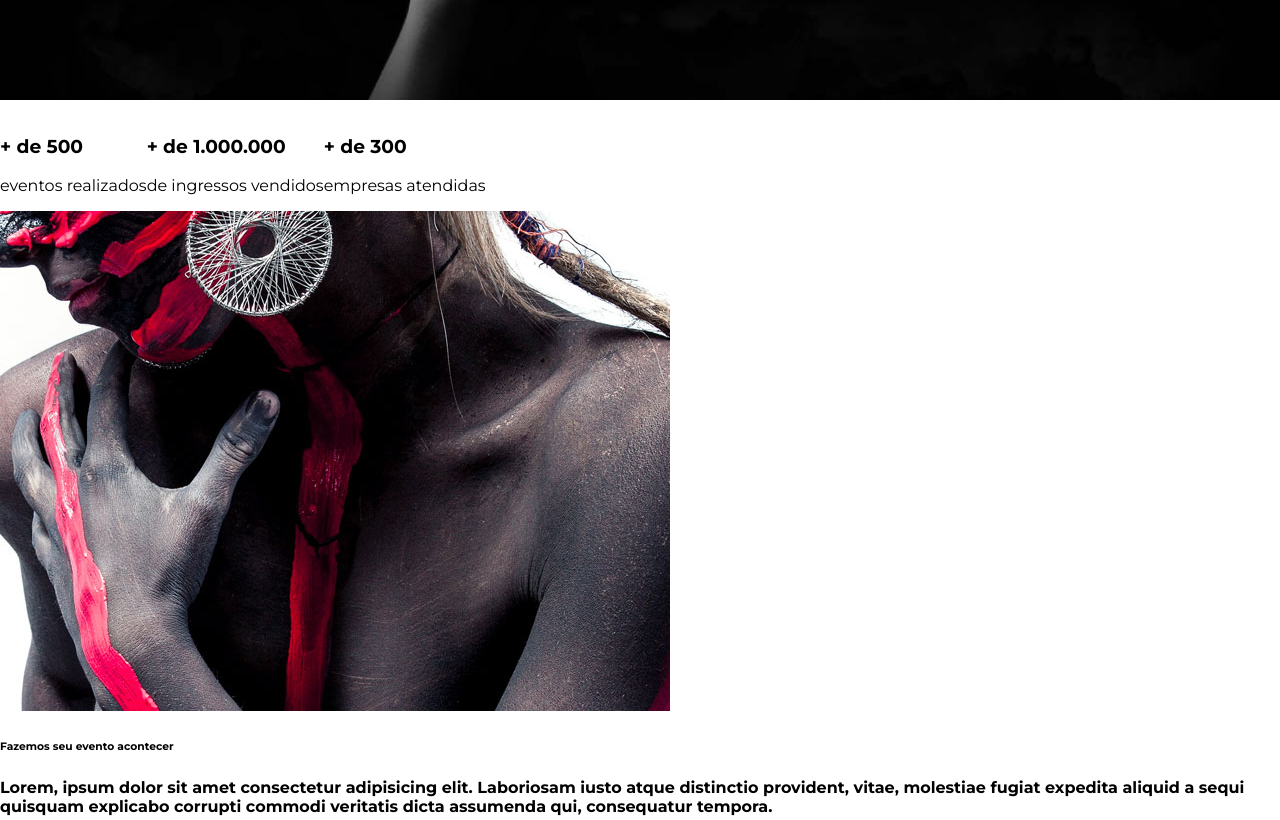
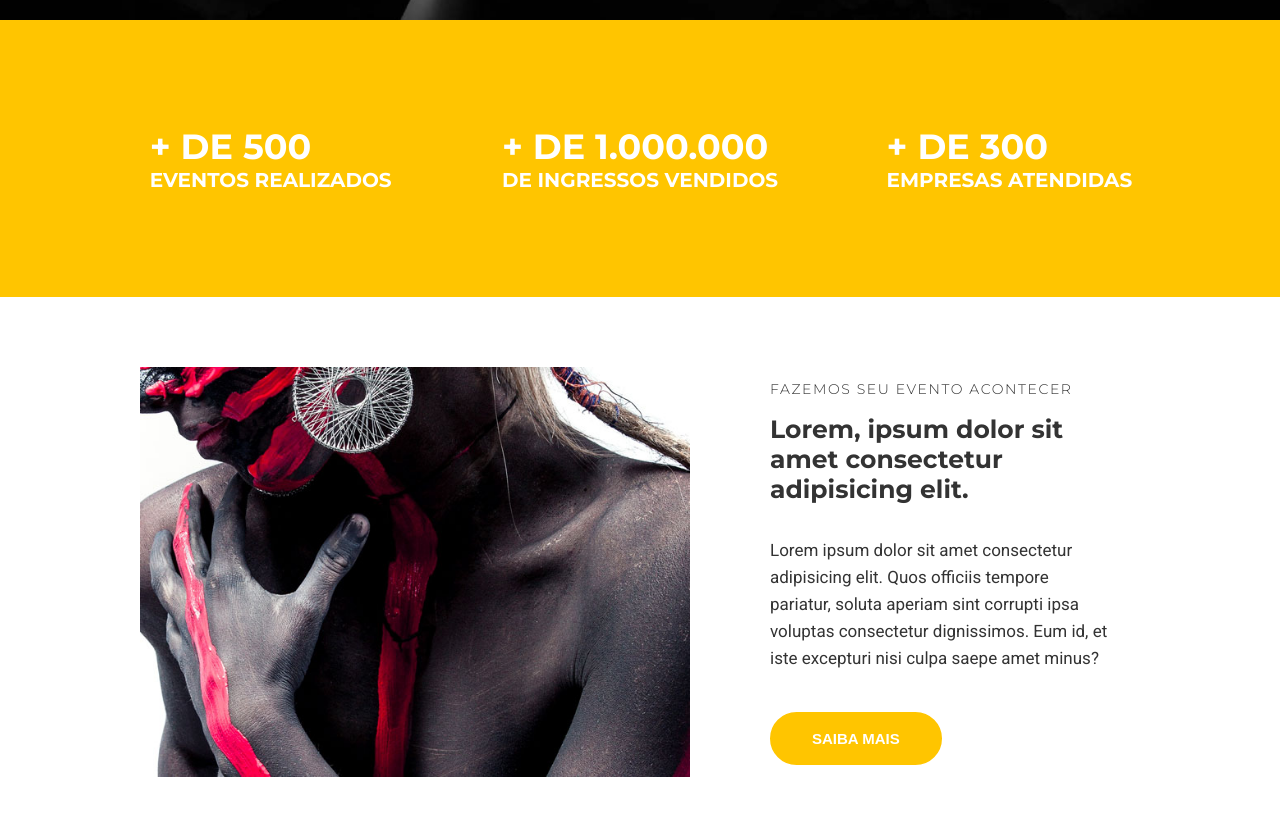
Before and after one commit to JessicaGPW/StudiON, a website: page SRC/index.html in a window 1280 px wide. Shown: the part 700-1520 px from the top of the page. Drawn offline with Linux system fonts and the light colour scheme.

Commit message:
Feat(main): Styling the Counter and Institutional sections

```diff
--- a/SRC/index.html
+++ b/SRC/index.html
@@ -10,6 +10,7 @@
 
   <body>
     <nav class="navbar">
+    <div class="container navbar__container">
       <h1 class="logo-studion">
         Studi<span class="copy--primary">on</span>
         <span class="logo-studion__subtitle">Eventos</span>
@@ -36,7 +37,8 @@
           <a href="#contatos"> Contatos </a>
         </li>
       </ul>
-    </nav>
+    </div>
+  </nav>
 
     <header>
       <div id="slider">
@@ -47,7 +49,10 @@
             alt="Studion Banner"
           />
           <div class="slide__copy">
-            <h6><span class="copy--primary">Próximo Evento</span> - Dia 25 de Setembro às 19h</h6>
+            <h6>
+              <span class="copy--primary">Próximo Evento</span> - Dia 25 de
+              Setembro às 19h
+            </h6>
 
             <h2><span class="copy--primary">Creative</span> Minds</h2>
 
@@ -58,34 +63,40 @@
     </header>
 
     <main>
-      <section>
-        <ul>
+      <section id="counter">
+        <ul class="container counter__container">
           <li>
-            <h3>+ de 500</h3>
-            eventos realizados
+            <h3>
+              + de 500
+              <small>eventos realizados</small>
+            </h3>
           </li>
           <li>
-            <h3>+ de 1.000.000</h3>
-            de ingressos vendidos
+            <h3>
+              + de 1.000.000
+              <small>de ingressos vendidos</small>
+            </h3>
           </li>
           <li>
-            <h3>+ de 300</h3>
-            empresas atendidas
+            <h3>
+              + de 300
+              <small>empresas atendidas</small>
+            </h3>
           </li>
         </ul>
       </section>
 
-      <section>
-        <div>
-          <img src="./images/institutional.jpg" />
-
+      <section class="container institutional">
+        <img
+          class="institutional__image"
+          src="./images/institutional.jpg"
+          alt="Studion institutional"
+        />
+        <div class="institutional__copy">
           <h6>Fazemos seu evento acontecer</h6>
 
           <h4>
-            Lorem, ipsum dolor sit amet consectetur adipisicing elit. Laboriosam
-            iusto atque distinctio provident, vitae, molestiae fugiat expedita
-            aliquid a sequi quisquam explicabo corrupti commodi veritatis dicta
-            assumenda qui, consequatur tempora.
+            Lorem, ipsum dolor sit amet consectetur adipisicing elit.
           </h4>
 
           <p>
@@ -95,7 +106,7 @@
             culpa saepe amet minus?
           </p>
 
-          <button>Saiba mais</button>
+          <button class="btn btn--institutional">Saiba mais</button>
         </div>
       </section>
 
--- a/SRC/style.css
+++ b/SRC/style.css
@@ -1,4 +1,4 @@
-@import url("https://fonts.googleapis.com/css2?family=Montserrat:wght@300;400;700;900&display=swap");
+@import url('https://fonts.googleapis.com/css2?family=Montserrat:wght@300;400;500;700;900&family=Roboto&display=swap');
 
 * {
   box-sizing: border-box;
@@ -7,13 +7,26 @@
 :root {
   font-family: "Montserrat", sans-serif;
   font-size: 16px;
+  --color-copy: #333;
   --color-primary: #ffc500;
   --default-padding: 1rem;
+  color: var(--color-copy);
 }
 
 body {
   margin: 0;
   padding-top: 7.75rem;
+}
+
+header,
+main,
+footer {
+  overflow-x: hidden;
+}
+
+.container {
+  max-width: 1140px;
+  margin: 0 auto;
 }
 
 ul {
@@ -25,18 +38,21 @@ ul {
 .navbar {
   position: fixed;
   z-index: 1;
+  top: 0;
+  left: 0;
+  width: 100%;
+  background-color: #000; /*vermelho / verde / azul /transparência - 0 - f */
+  color: #fff;
+}
+
+.navbar__container {
   display: grid;
   grid-template-columns: 1fr 9fr;
   align-items: center;
-  top: 0;
-  left: 0;
 
   width: 100vw;
   height: 7.75rem;
   padding: 0 1rem;
-
-  background-color: #000; /*vermelho / verde / azul /transparência - 0 - f */
-  color: #fff;
 }
 
 .navbar__links {
@@ -83,7 +99,7 @@ ul {
 
 .slide {
   position: relative;
-  height: calc(100vh - 7.75rem);
+  height: calc(90vh - 7.75rem);
 }
 
 .slide__background-image {
@@ -97,27 +113,6 @@ ul {
   position: absolute;
   top: 6.25rem;
   left: 50vw;
-}
-
-.btn {
-  cursor: pointer;
-  padding: 1rem 2.5rem;
-  border: 0.125rem solid #fff;
-  border-radius: 5rem;
-  color: var(--color-primary);
-  background: unset;
-  font-size: 0.9375rem;
-  font-weight: 700;
-  text-transform: uppercase;
-  transition: 0.5s all ease;
-}
-
-.btn:hover,
-.btn:active,
-.btn:focus {
-  border-color: var(--color-primary);
-  background-color: var(--color-primary);
-  color: #fff;
 }
 
 .slide__copy h6 {
@@ -136,3 +131,91 @@ ul {
 .slide__copy h2 span {
   display: block;
 }
+
+.btn {
+  cursor: pointer;
+  padding: 1rem 2.5rem;
+  border: 0.125rem solid #fff;
+  border-radius: 5rem;
+  color: var(--color-primary);
+  background: unset;
+  font-size: 0.9375rem;
+  font-weight: 700;
+  text-transform: uppercase;
+  transition: 0.5s all ease;
+}
+
+.btn:hover,
+.btn:active,
+.btn:focus,
+.btn--institutional {
+  border-color: var(--color-primary);
+  background-color: var(--color-primary);
+  color: #fff;
+}
+
+#counter {
+  background-color: var(--color-primary);
+  color: #fff;
+  text-transform: uppercase;
+}
+
+.counter__container {
+  display: grid;
+  grid-template-columns: repeat(auto-fill, minmax(300px, 1fr));
+  place-items: center;
+  padding: 4.375rem 1rem;
+}
+
+.counter__container h3 {
+  font-size: 2.1875rem;
+}
+
+.counter__container h3 small {
+  display: block;
+  font-size: 1.25rem;
+}
+
+.institutional {
+  display: grid;
+  grid-template-columns: auto auto;
+  gap: 3.125rem;
+  align-items: center;
+  padding: 4.375rem;
+}
+
+.institutional__image {
+  max-width: 550px;
+}
+
+.institutional__copy {
+  padding: 0 1.875rem;
+}
+
+.institutional__copy h6 {
+  font-size: 0.875rem;
+  font-weight: 300;
+  letter-spacing: 0.1rem;
+  text-transform: uppercase;
+  margin: 0;
+}
+
+.institutional__copy h4 {
+  font-size: 1.5625rem;
+  margin-top: 1rem;
+}
+
+.institutional p {
+  font-family: 'Roboto', sans-serif;
+  font-size: 1.0625rem;
+  line-height: 1.6875rem;
+  margin-bottom: 0;
+  margin-bottom: 2.5rem;
+}
+
+.btn--institutional:hover {
+color: var(--color-copy);
+border-color: var(--color-primary);
+background: unset;
+box-shadow:  0 1rem 1rem #0006;
+}
```
